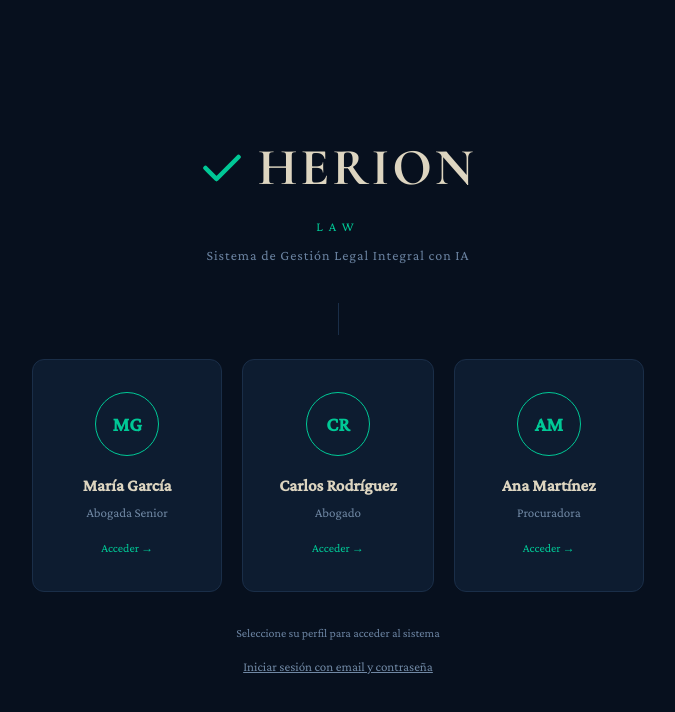
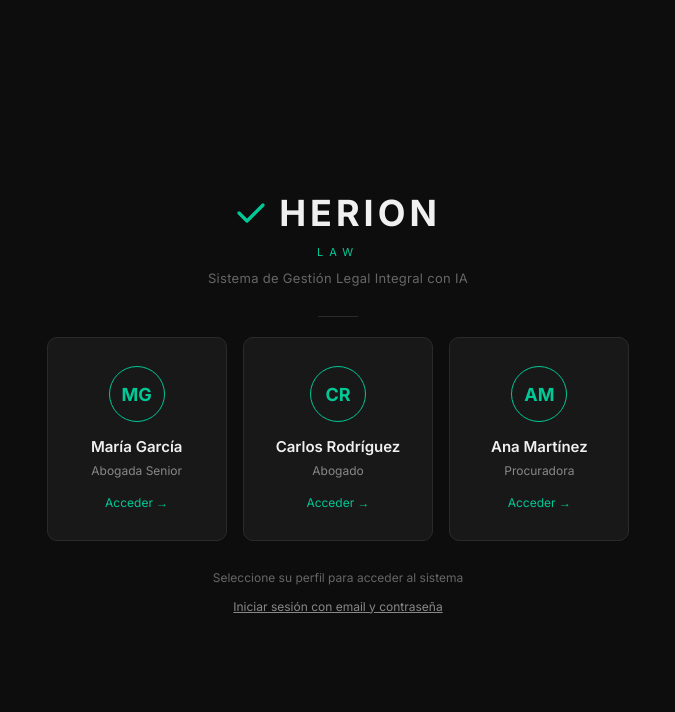
Before and after one commit to manuelrguez/lexdesk-backend, a React (Vite) app in the folder frontend/: page / in a window 1280 px wide. Shown: the top 712 px of the page, without its empty margins (302-977 px from the left). Built offline with nearby package versions, Linux system fonts and the light colour scheme; no server answers.

Commit message:
cambios estilos Herion (colores, letra, password)

```diff
--- a/frontend/src/index.css
+++ b/frontend/src/index.css
@@ -1,33 +1,35 @@
+@import url('https://fonts.googleapis.com/css2?family=Inter:wght@300;400;500;600;700&display=swap');
+
 *, *::before, *::after { box-sizing: border-box; margin: 0; padding: 0; }
 
 /* ── Modo oscuro (por defecto) ───────────────────────────────────────────── */
 :root {
-  --bg:       #07101E;
-  --sidebar:  #09152B;
-  --card:     #0D1C30;
-  --cardHov:  #112038;
-  --border:   #1A2E48;
-  --borderL:  #263D5A;
+  --bg:       #0d0d0d;
+  --sidebar:  #111111;
+  --card:     #181818;
+  --cardHov:  #1f1f1f;
+  --border:   #2a2a2a;
+  --borderL:  #333333;
   --gold:     #00C896;
   --goldL:    #00E6AE;
   --blue:     #3A80C2;
   --purple:   #7A62D2;
   --green:    #00C896;
-  --red:      #C44848;
-  --amber:    #C88020;
-  --text:     #DDD5C0;
-  --textS:    #7088A4;
-  --textM:    #6A82A0;
+  --red:      #E05555;
+  --amber:    #E09020;
+  --text:     #f0f0f0;
+  --textS:    #888888;
+  --textM:    #666666;
 }
 
 /* ── Modo claro ──────────────────────────────────────────────────────────── */
 body.light {
-  --bg:       #F0F4F8;
-  --sidebar:  #E2E8F0;
-  --card:     #FFFFFF;
-  --cardHov:  #F7FAFC;
-  --border:   #CBD5E0;
-  --borderL:  #A0AEC0;
+  --bg:       #f5f5f5;
+  --sidebar:  #ebebeb;
+  --card:     #ffffff;
+  --cardHov:  #f9f9f9;
+  --border:   #e0e0e0;
+  --borderL:  #cccccc;
   --gold:     #00A87E;
   --goldL:    #00C896;
   --blue:     #2B6CB0;
@@ -35,32 +37,22 @@ body.light {
   --green:    #00A87E;
   --red:      #C53030;
   --amber:    #C05621;
-  --text:     #1A202C;
-  --textS:    #4A5568;
-  --textM:    #718096;
+  --text:     #111111;
+  --textS:    #555555;
+  --textM:    #777777;
 }
 
 body {
   background: var(--bg);
   color: var(--text);
-  font-family: 'Crimson Pro', Georgia, serif;
-  font-size: 20px;
-  line-height: 1.6;
+  font-family: 'Inter', sans-serif;
+  font-size: 14px;
+  line-height: 1.5;
+  -webkit-font-smoothing: antialiased;
 }
 
 input, textarea, select, button, span, div, p, label, a {
-  font-family: inherit;
-}
-
-body * {
-  font-size: max(var(--applied-size, 1em), 15px);
-}
-
-h1, h2, h3,
-[style*="font-size: 2"],
-[style*="font-size: 3"],
-[style*="font-size: 4"] {
-  font-size: revert !important;
+  font-family: 'Inter', sans-serif;
 }
 
 @keyframes spin { to { transform: rotate(360deg); } }
@@ -69,13 +61,9 @@ h1, h2, h3,
   50%       { box-shadow: 0 0 14px #00C896AA, 0 0 28px #00C89655; }
 }
 
-/* ── Scrollbar personalizada ─────────────────────────────────────────────── */
+/* ── Scrollbar ───────────────────────────────────────────────────────────── */
 ::-webkit-scrollbar { width: 6px; height: 6px; }
 ::-webkit-scrollbar-track { background: transparent; }
-::-webkit-scrollbar-thumb {
-  background: var(--border);
-  border-radius: 10px;
-  transition: background 0.2s;
-}
+::-webkit-scrollbar-thumb { background: var(--border); border-radius: 10px; }
 ::-webkit-scrollbar-thumb:hover { background: var(--gold); }
 ::-webkit-scrollbar-corner { background: transparent; }
--- a/frontend/src/pages/Login/Login.jsx
+++ b/frontend/src/pages/Login/Login.jsx
@@ -12,9 +12,11 @@ const USERS_HINT = [
 ]
 
 const inputStyle = {
-  width: '100%', background: 'var(--card)', border: `1px solid ${C.border}`,
+  width: '100%', background: 'var(--card)', border: `1px solid var(--border)`,
   borderRadius: 8, color: 'var(--text)', padding: '10px 14px',
-  fontSize: 15, outline: 'none', boxSizing: 'border-box',
+  fontSize: 14, outline: 'none', boxSizing: 'border-box',
+  fontFamily: "'Inter', sans-serif",
+  transition: 'border-color 0.2s',
 }
 
 export const Login = () => {
@@ -37,7 +39,7 @@ export const Login = () => {
   }
 
   const handleProfileClick = (u) => { if (loading) return; setEmail(u.email); setMode('form') }
-  const handleFormSubmit   = (e)  => { e.preventDefault(); if (!email || !pass) return; doLogin(email, pass) }
+  const handleFormSubmit   = (e) => { e.preventDefault(); if (!email || !pass) return; doLogin(email, pass) }
   const selectedUser = USERS_HINT.find(u => u.email === email)
 
   return (
@@ -45,31 +47,31 @@ export const Login = () => {
       flexDirection: 'column', alignItems: 'center', justifyContent: 'center',
       fontFamily: font.body }}>
 
-      {/* Logo Herion */}
-      <div style={{ marginBottom: 12, textAlign: 'center' }}>
-        <div style={{ display: 'flex', alignItems: 'center', justifyContent: 'center', gap: 14, marginBottom: 8 }}>
-          <svg width="44" height="44" viewBox="0 0 24 24" fill="none">
+      {/* Logo */}
+      <div style={{ marginBottom: 8, textAlign: 'center' }}>
+        <div style={{ display: 'flex', alignItems: 'center', justifyContent: 'center', gap: 12, marginBottom: 4 }}>
+          <svg width="32" height="32" viewBox="0 0 24 24" fill="none">
             <path d="M3 12L9 18L21 6" stroke="#00C896" strokeWidth="2.5" strokeLinecap="round" strokeLinejoin="round"/>
           </svg>
-          <span style={{ fontFamily: font.display, fontSize: 52, color: 'var(--text)',
-            fontWeight: 700, letterSpacing: 3, textTransform: 'uppercase' }}>
+          <span style={{ fontFamily: font.body, fontSize: 36, color: 'var(--text)',
+            fontWeight: 700, letterSpacing: 4, textTransform: 'uppercase' }}>
             Herion
           </span>
         </div>
-        <div style={{ color: C.gold, fontSize: 13, letterSpacing: 6,
-          textTransform: 'uppercase', marginBottom: 6 }}>
+        <div style={{ color: C.gold, fontSize: 11, letterSpacing: 6,
+          textTransform: 'uppercase', marginBottom: 8 }}>
           Law
         </div>
-        <div style={{ color: 'var(--textM)', fontSize: 14, marginTop: 6, letterSpacing: 1 }}>
+        <div style={{ color: 'var(--textM)', fontSize: 13, letterSpacing: 0.3 }}>
           Sistema de Gestión Legal Integral con IA
         </div>
       </div>
 
-      <div style={{ width: 1, height: 32, background: C.border, margin: '24px 0' }} />
+      <div style={{ width: 40, height: 1, background: C.border, margin: '20px 0' }} />
 
       {error && (
-        <div style={{ color: C.red, background: C.red + '18', border: `1px solid ${C.red}44`,
-          borderRadius: 8, padding: '10px 20px', marginBottom: 20, fontSize: 14 }}>
+        <div style={{ color: C.red, background: C.red + '15', border: `1px solid ${C.red}33`,
+          borderRadius: 8, padding: '10px 20px', marginBottom: 16, fontSize: 13 }}>
           {error}
         </div>
       )}
@@ -77,39 +79,44 @@ export const Login = () => {
       {/* Modo perfiles */}
       {mode === 'perfiles' && (
         <>
-          <div style={{ display: 'flex', gap: 20, marginBottom: 32 }}>
+          <div style={{ display: 'flex', gap: 16, marginBottom: 28 }}>
             {USERS_HINT.map(u => (
               <div key={u.email}
                 onClick={() => handleProfileClick(u)}
                 onMouseEnter={() => setHovered(u.email)}
                 onMouseLeave={() => setHovered(null)}
-                style={{ background: 'var(--card)',
-                  border: `1px solid ${hovered === u.email ? C.gold : C.border}`,
-                  borderRadius: 12, padding: '32px 36px', textAlign: 'center',
-                  cursor: 'pointer', minWidth: 190,
-                  boxShadow: hovered === u.email ? `0 0 20px ${C.gold}40, 0 0 40px ${C.gold}20` : 'none',
-                  transform: hovered === u.email ? 'translateY(-2px)' : 'none',
-                  transition: 'all 0.2s' }}>
-                <div style={{ width: 64, height: 64, borderRadius: '50%',
-                  background: C.gold + '22', border: `1.5px solid ${C.gold}`,
+                style={{
+                  background: 'var(--card)',
+                  border: `1px solid ${hovered === u.email ? C.gold : 'var(--border)'}`,
+                  borderRadius: 10, padding: '28px 32px', textAlign: 'center',
+                  cursor: 'pointer', minWidth: 180,
+                  boxShadow: hovered === u.email ? `0 0 20px ${C.gold}33, 0 0 40px ${C.gold}15` : 'none',
+                  transform: hovered === u.email ? 'translateY(-3px)' : 'none',
+                  transition: 'all 0.2s'
+                }}>
+                <div style={{
+                  width: 56, height: 56, borderRadius: '50%',
+                  background: C.gold + '18', border: `1.5px solid ${C.gold}`,
                   display: 'flex', alignItems: 'center', justifyContent: 'center',
-                  fontSize: 22, fontWeight: 700, color: C.gold, margin: '0 auto',
-                  boxShadow: hovered === u.email ? `0 0 12px ${C.gold}55` : 'none',
-                  transition: 'all 0.2s' }}>
+                  fontSize: 18, fontWeight: 700, color: C.gold, margin: '0 auto',
+                  boxShadow: hovered === u.email ? `0 0 14px ${C.gold}55` : 'none',
+                  transition: 'all 0.2s'
+                }}>
                   {u.short}
                 </div>
-                <div style={{ color: 'var(--text)', fontWeight: 600, fontSize: 17, marginTop: 16 }}>{u.name}</div>
-                <div style={{ color: C.textS, fontSize: 13, marginTop: 4 }}>{u.role}</div>
-                <div style={{ marginTop: 16, color: C.gold, fontSize: 12 }}>Acceder →</div>
+                <div style={{ color: 'var(--text)', fontWeight: 600, fontSize: 15, marginTop: 14 }}>{u.name}</div>
+                <div style={{ color: 'var(--textS)', fontSize: 12, marginTop: 3 }}>{u.role}</div>
+                <div style={{ marginTop: 14, color: C.gold, fontSize: 12 }}>Acceder →</div>
               </div>
             ))}
           </div>
-          <div style={{ color: 'var(--textM)', fontSize: 12, marginBottom: 16 }}>
+          <div style={{ color: 'var(--textM)', fontSize: 12, marginBottom: 12 }}>
             Seleccione su perfil para acceder al sistema
           </div>
           <button onClick={() => setMode('form')}
-            style={{ background: 'none', border: 'none', color: C.textS,
-              cursor: 'pointer', fontSize: 13, textDecoration: 'underline' }}>
+            style={{ background: 'none', border: 'none', color: 'var(--textS)',
+              cursor: 'pointer', fontSize: 12, textDecoration: 'underline',
+              fontFamily: font.body }}>
             Iniciar sesión con email y contraseña
           </button>
         </>
@@ -117,51 +124,62 @@ export const Login = () => {
 
       {/* Modo formulario */}
       {mode === 'form' && (
-        <div style={{ background: 'var(--card)', border: `1px solid ${C.border}`,
-          borderRadius: 14, padding: '36px 40px', width: 380 }}>
+        <div style={{ background: 'var(--card)', border: `1px solid var(--border)`,
+          borderRadius: 12, padding: '32px 36px', width: 360 }}>
 
           {selectedUser && (
-            <div style={{ display: 'flex', alignItems: 'center', gap: 14,
-              marginBottom: 28, padding: '14px 16px', background: 'var(--bg)',
-              borderRadius: 10, border: `1px solid ${C.gold}44` }}>
-              <div style={{ width: 44, height: 44, borderRadius: '50%',
-                background: C.gold + '22', border: `1.5px solid ${C.gold}`,
+            <div style={{ display: 'flex', alignItems: 'center', gap: 12,
+              marginBottom: 24, padding: '12px 14px', background: 'var(--bg)',
+              borderRadius: 8, border: `1px solid ${C.gold}33` }}>
+              <div style={{ width: 40, height: 40, borderRadius: '50%',
+                background: C.gold + '18', border: `1.5px solid ${C.gold}`,
                 display: 'flex', alignItems: 'center', justifyContent: 'center',
-                fontSize: 16, fontWeight: 700, color: C.gold }}>
+                fontSize: 14, fontWeight: 700, color: C.gold }}>
                 {selectedUser.short}
               </div>
               <div>
-                <div style={{ color: 'var(--text)', fontWeight: 600, fontSize: 15 }}>{selectedUser.name}</div>
-                <div style={{ color: C.textS, fontSize: 13 }}>{selectedUser.role}</div>
+                <div style={{ color: 'var(--text)', fontWeight: 600, fontSize: 14 }}>{selectedUser.name}</div>
+                <div style={{ color: 'var(--textS)', fontSize: 12 }}>{selectedUser.role}</div>
               </div>
             </div>
           )}
 
           <form onSubmit={handleFormSubmit}>
-            <div style={{ marginBottom: 16 }}>
-              <label style={{ display: 'block', color: C.textS, fontSize: 13, marginBottom: 6 }}>Email</label>
+            <div style={{ marginBottom: 14 }}>
+              <label style={{ display: 'block', color: 'var(--textS)', fontSize: 12, marginBottom: 6, fontWeight: 500 }}>
+                Email
+              </label>
               <input type="email" value={email} onChange={e => setEmail(e.target.value)}
-                placeholder="usuario@lexdesk.es" style={inputStyle} required />
+                placeholder="usuario@lexdesk.es" style={inputStyle} required
+                onFocus={e => e.target.style.borderColor = C.gold}
+                onBlur={e => e.target.style.borderColor = 'var(--border)'} />
             </div>
-            <div style={{ marginBottom: 24 }}>
-              <label style={{ display: 'block', color: C.textS, fontSize: 13, marginBottom: 6 }}>Contraseña</label>
+            <div style={{ marginBottom: 22 }}>
+              <label style={{ display: 'block', color: 'var(--textS)', fontSize: 12, marginBottom: 6, fontWeight: 500 }}>
+                Contraseña
+              </label>
               <input type="password" value={pass} onChange={e => setPass(e.target.value)}
-                placeholder="••••••••" style={inputStyle} required autoFocus />
+                placeholder="••••••••" style={inputStyle} required autoFocus
+                onFocus={e => e.target.style.borderColor = C.gold}
+                onBlur={e => e.target.style.borderColor = 'var(--border)'} />
             </div>
             <button type="submit" disabled={loading || !email || !pass}
-              style={{ width: '100%',
-                background: loading ? C.textM : C.gold,
-                color: '#07101E', border: 'none', borderRadius: 8, padding: '12px',
-                cursor: loading ? 'wait' : 'pointer', fontWeight: 700, fontSize: 15,
-                marginBottom: 14, transition: 'all 0.2s',
-                boxShadow: !loading ? `0 0 12px ${C.gold}55` : 'none' }}>
+              style={{
+                width: '100%',
+                background: loading ? 'var(--textM)' : C.gold,
+                color: '#0d0d0d', border: 'none', borderRadius: 8, padding: '11px',
+                cursor: loading ? 'wait' : 'pointer', fontWeight: 600, fontSize: 14,
+                marginBottom: 12, transition: 'all 0.2s', fontFamily: font.body,
+                boxShadow: !loading ? `0 0 16px ${C.gold}55` : 'none'
+              }}>
               {loading ? 'Accediendo...' : 'Iniciar sesión'}
             </button>
           </form>
 
           <button onClick={() => { setMode('perfiles'); setEmail(''); setPass(''); setError(null) }}
             style={{ width: '100%', background: 'none', border: 'none',
-              color: C.textS, cursor: 'pointer', fontSize: 13 }}>
+              color: 'var(--textS)', cursor: 'pointer', fontSize: 12,
+              fontFamily: font.body }}>
             ← Volver a perfiles
           </button>
         </div>
--- a/frontend/src/theme/typography.js
+++ b/frontend/src/theme/typography.js
@@ -1,5 +1,5 @@
 export const font = {
-  display: "'Cormorant Garamond', 'Palatino Linotype', serif",
-  body:    "'Crimson Pro', Georgia, serif",
+  display: "'Inter', sans-serif",
+  body:    "'Inter', sans-serif",
   mono:    "'JetBrains Mono', 'Fira Code', monospace",
 }
```
Also changed, not shown: frontend/src/components/layout/Sidebar.jsx (+61 -73 lines).
